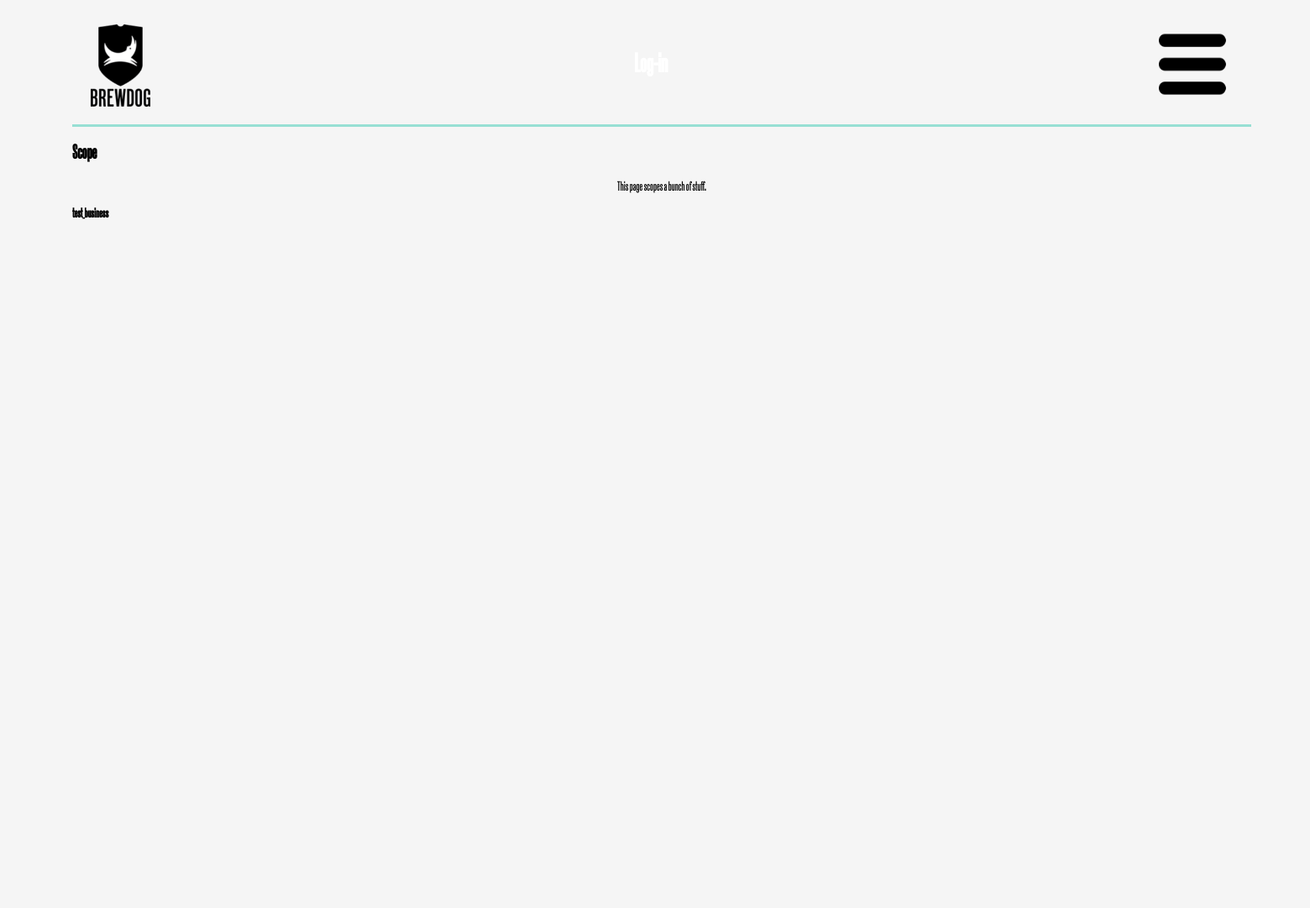
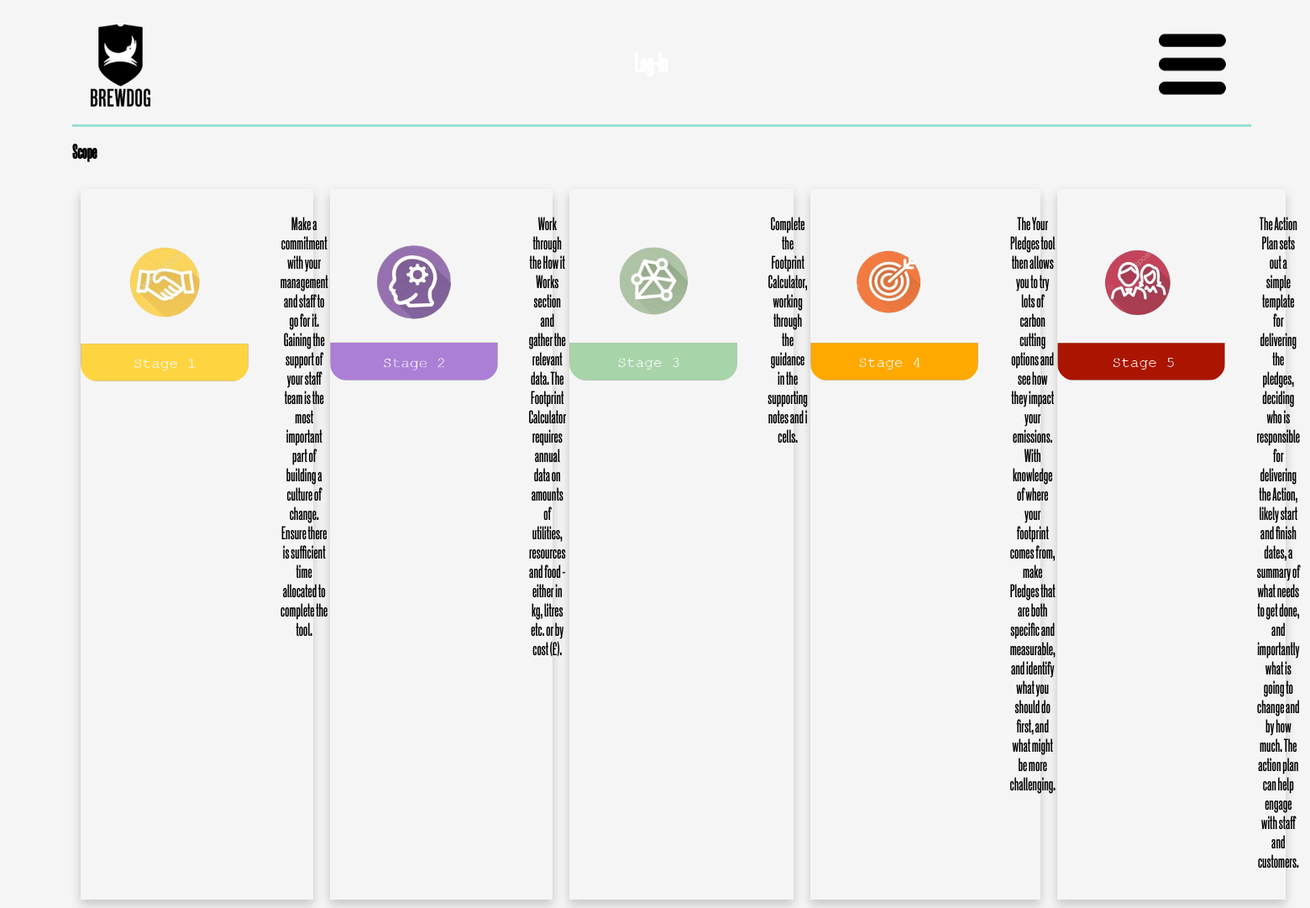
Before and after one commit to UofG-sh28/Brewdog-PFL, a Django app: page /scope/ in a window 1560 px wide. Shown: the whole page at 84% size. Before the commit the page ends 261 px from the top, so only its background shows below. Run offline with Django 4.2, Linux system fonts and the light colour scheme; data comes from the database, SQL or seed files in the repository.

Commit message:
Added content and styled scope.html

```diff
--- a/pfl_calculator/static/styles/base.css
+++ b/pfl_calculator/static/styles/base.css
@@ -342,3 +342,36 @@
 .colour{
     background:#FFFF00
 }
+
+
+
+.information{
+    width: 100%;
+    height: 100%;
+}
+
+.scope-box{
+    display: flex;
+    flex-direction: row;
+    align-content: space-between;
+    width: 100%;
+}
+
+.scope-box .container{
+    /*border: black 1px solid;*/
+    width: 318px;
+    height: auto;
+    margin: 10px;
+    box-shadow: 0 6px 12px 0 rgba(0,0,0,0.20);
+    transition: 0.15s;
+}
+
+.scope-box .container:hover{
+    transform: scale(1.03);
+}
+
+.scope-box .container p {
+    padding: 10px;
+    font-size: 22px;
+
+}
--- a/pfl_calculator/templates/calculator_site/scope.html
+++ b/pfl_calculator/templates/calculator_site/scope.html
@@ -1,4 +1,5 @@
 {% extends 'calculator_site/base.html' %}
+{% load static %}
 
 {% block title %}
   Planet First Locals - Scope
@@ -7,13 +8,40 @@
 {% block body_block %}
     <div class="information">
       <h2>Scope</h2>
-      <p>This page scopes a bunch of stuff.</p>
-      {% if business %}
-        {% for bus in business %}
-          <strong>{{ bus.company_name }}</strong>
-        {% endfor %}
-      {% else %}
-        <p> No business </p>
-      {% endif %}
+      <div class="scope-box">
+        <div class="container">
+            <img src="{% static 'images/stage1.png' %}" alt="Stage 1">
+            <p>
+              Make a commitment with your management and staff to go for it.
+              Gaining the support of your staff team is the most important part of building a culture of change.
+              Ensure there is sufficient time allocated to complete the tool.
+            </p>
+        </div>
+        <div class="container">
+          <img src="{% static 'images/stage2.png' %}" alt="Stage 2">
+          <p>
+            Work through the How it Works section and gather the relevant data.
+            The Footprint Calculator requires annual data on amounts of utilities, resources and food - either in kg, litres etc. or by cost (£).
+          </p>
+        </div>
+        <div class="container">
+          <img src="{% static 'images/stage3.png' %}" alt="Stage 3">
+          <p>
+            Complete the Footprint Calculator, working through the guidance in the supporting notes and i cells.
+          </p>
+        </div>
+        <div class="container">
+          <img src="{% static 'images/stage4.png' %}" alt="Stage 4">
+          <p>
+            The Your Pledges tool then allows you to try lots of carbon cutting options and see how they impact your emissions. With knowledge of where your footprint comes from, make Pledges that are both specific and measurable, and identify what you should do first, and what might be more challenging.
+          </p>
+        </div>
+        <div class="container">
+          <img src="{% static 'images/stage5.png' %}" alt="Stage 5">
+          <p>
+            The Action Plan sets out a simple template for delivering the pledges, deciding who is responsible for delivering the Action, likely start and finish dates, a summary of what needs to get done, and importantly what is going to change and by how much. The action plan can help engage with staff and customers.
+          </p>
+        </div>
+      </div>
     </div>
   {% endblock %}
```
Also changed, not shown: pfl_calculator/static/images/stage1.png (added), pfl_calculator/static/images/stage2.png (added), pfl_calculator/static/images/stage3.png (added), pfl_calculator/static/images/stage4.png (added), pfl_calculator/static/images/stage5.png (added).
